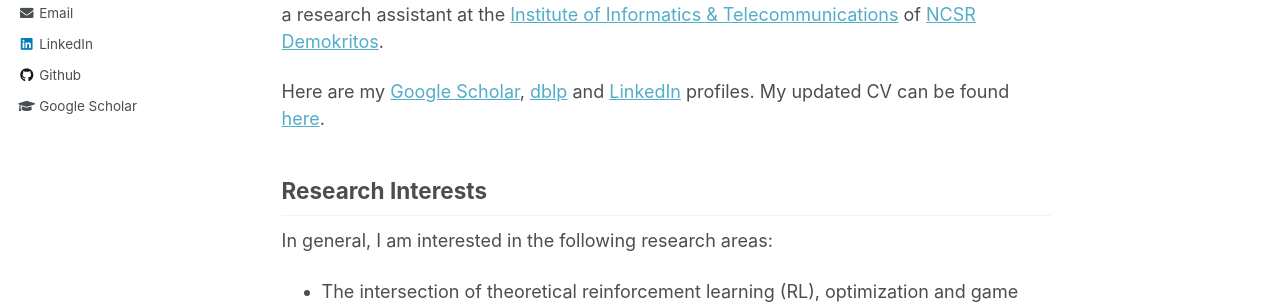
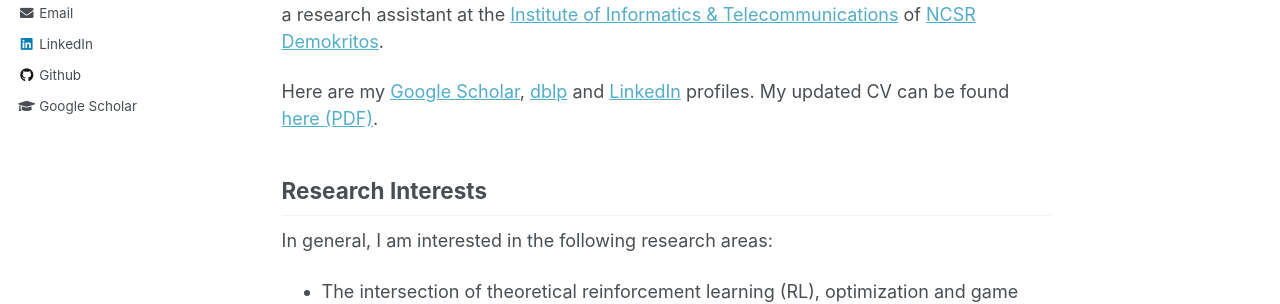
Before and after one commit to ddaedalus/ddaedalus.github.io, a Jekyll site: the page built from _pages/about.md, in a window 1280 px wide and 1210 px high. Shown: the part 443-747 px from the top of the window. Built offline with Jekyll 4.4.1, drawn with Linux system fonts in a browser that asks for light colours.

Commit message:
Update about.md

```diff
--- a/_pages/about.md
+++ b/_pages/about.md
@@ -11,7 +11,7 @@ redirect_from:
 
 I am a PhD candidate jointly at the [School of Electrical and Computer Engineering (ECE)](https://www.ece.ntua.gr/en) of the [National Technical University of Athens (NTUA)](https://www.ntua.gr/en/) and [Archimedes Research Unit](https://archimedesai.gr/en/), where I am very fortunate to be advised by [Prof. Ioannis Panageas](https://panageas.github.io/) ([UC Irvine](https://cs.ics.uci.edu/)) and [Prof. Aris Pagourtzis](https://www.ece.ntua.gr/en/staff/79) ([CoReLab](https://corelab.ntua.gr/index.html), NTUA). Moreover, I am a research collaborator of the [AI Lab](http://datacron1.ds.unipi.gr:9083/ai-lab/) of the [University of Piraeus](https://www.unipi.gr/unipi/en/), under the guidance of [Prof. George A. Vouros](http://datacron1.ds.unipi.gr:9083/ai-lab/george-vouros/). Previously, I obtained an [M.Sc. in Data Science and Machine Learning](https://dsml.ece.ntua.gr/en) and a joint [B.Sc.-M.Eng. degree in ECE](https://www.ece.ntua.gr/en/undergraduate/info) - with major in Computer Science - all from NTUA. Concurrently to my master studies, I had been an Applied Scientist intern (Level 4) at [Amazon](https://www.amazon.science/) in Barcelona. Prior to Amazon, I was a research assistant at the [Institute of Informatics & Telecommunications](https://www.iit.demokritos.gr/el/about-the-institute/) of [NCSR Demokritos](https://www.demokritos.gr/).
 
-Here are my [Google Scholar](https://scholar.google.nl/citations?hl=en&user=nBFso2IAAAAJ), [dblp](https://dblp.org/pid/309/6039.html) and [LinkedIn](https://www.linkedin.com/in/andreas-kontogiannis-2405a3176/) profiles. My updated CV can be found [here](https://github.com/ddaedalus/ddaedalus.github.io/blob/master/files/cv_kontogiannis_andreas_.pdf).
+Here are my [Google Scholar](https://scholar.google.nl/citations?hl=en&user=nBFso2IAAAAJ), [dblp](https://dblp.org/pid/309/6039.html) and [LinkedIn](https://www.linkedin.com/in/andreas-kontogiannis-2405a3176/) profiles. My updated CV can be found <a href="/path/to/your/cv.pdf](https://github.com/ddaedalus/ddaedalus.github.io/blob/master/files/cv_kontogiannis_andreas_.pdf" target="_blank">here (PDF)</a>.
 
 ## Research Interests
 
```
